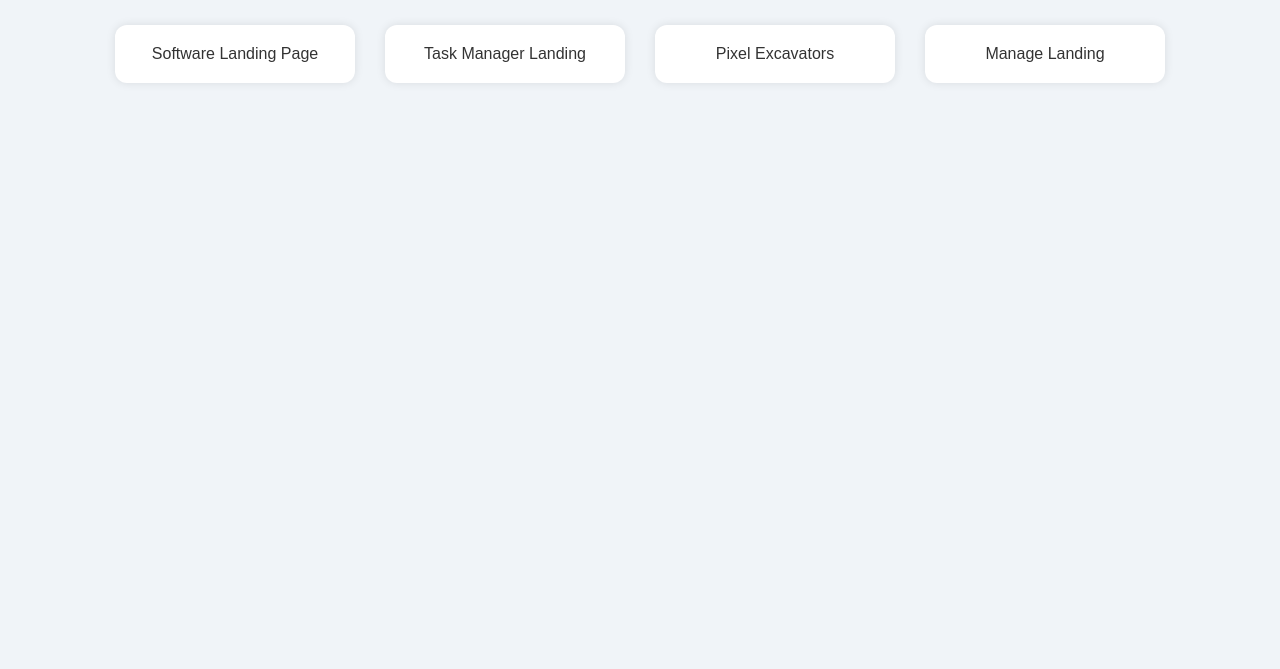
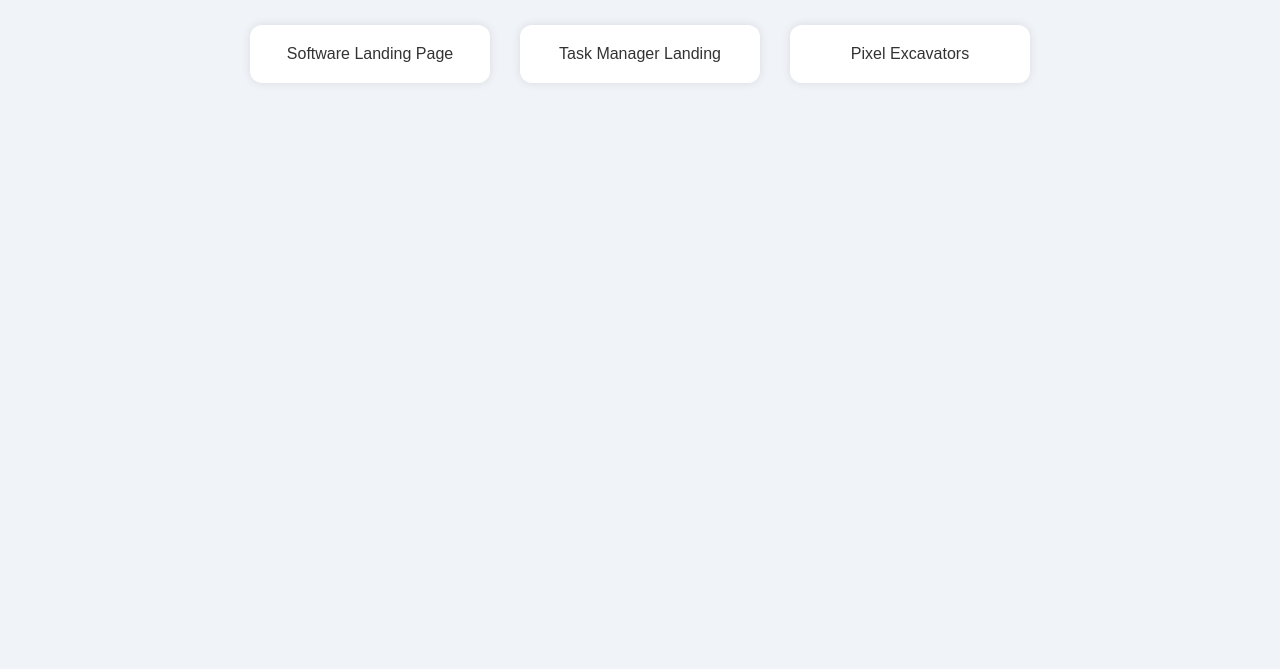
Before and after one commit to itsayushk19/landing-pages, a plain HTML site: page index.html in a window 1280 px wide. Shown: the part 131-800 px from the top of the page. Drawn offline with Linux system fonts and the light colour scheme.

Commit message:
Update index.html

```diff
--- a/index.html
+++ b/index.html
@@ -43,7 +43,6 @@
     <a class="card" href="./software-landing-page/" target="_blank">Software Landing Page</a>
     <a class="card" href="./task-manager-landing/" target="_blank">Task Manager Landing</a>
     <a class="card" href="./docs/Pixel Excavators/" target="_blank">Pixel Excavators</a>
-    <a class="card" href="./docs/manage-landing/" target="_blank">Manage Landing</a>
   </div>
 </body>
 </html>
```
